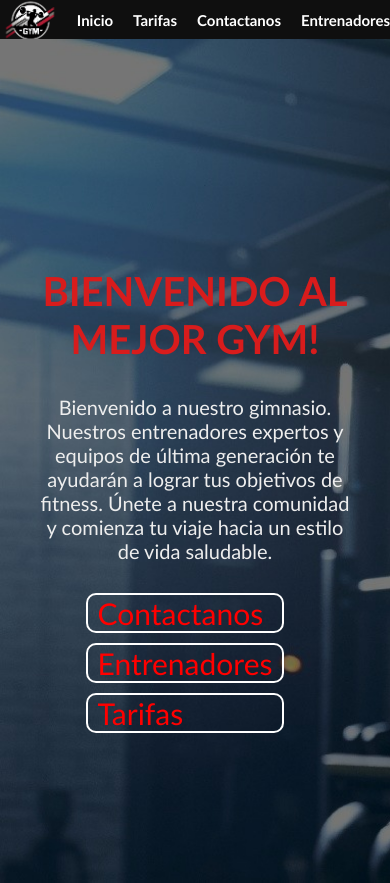
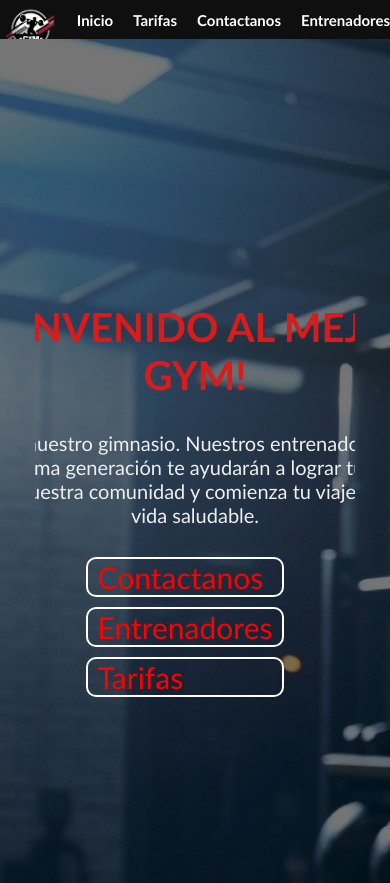
Before and after one commit to GonzaloCaldoli17/CursoPython, a plain HTML site: page index.html in a window 390 px wide. Drawn offline with Linux system fonts and the light colour scheme.

Commit message:
responsive

```diff
--- a/style/style.css
+++ b/style/style.css
@@ -171,4 +171,47 @@ padding-bottom: 2rem;
       display: flex;
 
     }
+
   }
+
+  @media (max-width: 412px) {
+    .logo-img {
+      width: 40px;
+      height: 40px;
+      margin-top: -1.2rem;
+    }
+    .nav-list {
+      align-items: end;
+      justify-content: end;
+    }
+    .sectioni .txt h3 {
+      width: 20rem;
+      font-size: 30px;
+    }
+    .sectioni .txt p {
+      width: 20rem;
+      font-size: 16px;
+    }
+    @media (max-width: 768px) {
+      .logo-img {
+        width: 60px;
+        height: 60px;
+        margin-top: -2.7%;
+      }
+      .sectioni .txt h3 {
+        width: 35rem;
+        font-size: 40px;
+      }
+      .sectioni .txt p {
+        width: 40rem;
+        font-size: 20px;
+      }
+      .sectioni .btn {
+        margin-bottom: 10px;
+        display: flex;
+      }
+      .navbar {
+        height: 10%; /* Ajuste de altura para la barra de navegación en dispositivos más pequeños */
+      }
+    }
+}
```
